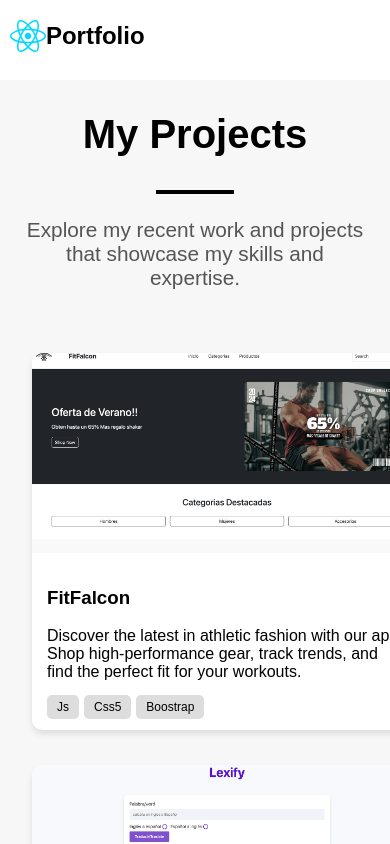
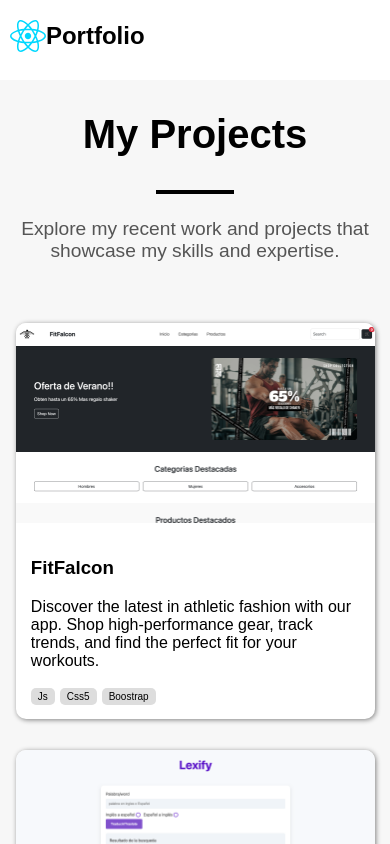
Before and after one commit to Julian-codee/Folio_React, a React (Vite) app: page /projects in a window 390 px wide. Shown: the top 844 px of the page. Built offline with nearby package versions, Linux system fonts and the light colour scheme.

Commit message:
Realizamos El responsive en MyProjects y sus componentes

```diff
--- a/src/assets/Styles/Cards.css
+++ b/src/assets/Styles/Cards.css
@@ -84,9 +84,66 @@
     margin-right: 5px;
 }
 
-/* Responsive: en pantallas pequeñas, las cartas se alinean en 1 columna */
-@media (max-width: 768px) {
+/*  Responsive Design */
+
+/*Tablets (1024px o menos) */
+@media screen and (max-width: 1024px) {
     .container {
-        grid-template-columns: repeat(1, 1fr); /* 1 columna en móviles */
+        grid-template-columns: repeat(2, 1fr);
+        gap: 20px;
+    }
+
+    .card {
+        width: 100%;
+    }
+
+    .card-img {
+        height: 180px;
     }
 }
+
+/*Móviles (768px o menos) */
+@media screen and (max-width: 768px) {
+    .container {
+        grid-template-columns: 1fr;
+        gap: 15px;
+    }
+
+    .card {
+        width: 90%;
+        margin: 0 auto;
+    }
+
+    .card-img {
+        height: 150px;
+    }
+
+    .btn {
+        padding: 5px 15px;
+        font-size: 14px;
+    }
+}
+
+/*Teléfonos pequeños (480px o menos) */
+@media screen and (max-width: 480px) {
+    .card {
+        width: 92%;
+        margin-left: -0.01rem;
+        margin-top: 1rem;
+        box-shadow: 1px 1px 5px gray;
+    }
+
+    .card-img {
+        height: 200px;
+    }
+
+    .btn {
+        padding: 5px 10px;
+        font-size: 12px;
+    }
+
+    .tags span {
+        font-size: 10px;
+        padding: 3px 7px;
+    }
+}
--- a/src/assets/Styles/Myprojects.css
+++ b/src/assets/Styles/Myprojects.css
@@ -21,7 +21,7 @@
   border: none;
   background-color: black;
 }
-.description {
+.descripttion {
   display: inline-block;
   width: 90%;
   margin-top: 1rem;
@@ -40,10 +40,56 @@
   margin: 0 auto;
 }
 
-/* Add media query for mobile */
-@media (max-width: 768px) {
+/*  Responsive Design */
+
+/* Tablet (1024px o menos) */
+@media screen and (max-width: 1024px) {
   .ContainerCard {
-    grid-template-columns: 1fr; /* 1 column for mobile */
-    padding: 2rem;
+    grid-template-columns: 1fr;
+    padding: 2rem 4rem;
+    gap: 25px;
+  }
+
+  .Project-title {
+    font-size: 2rem;
+  }
+
+  .descripttion {
+    font-size: 1.2rem;
+    width: 95%;
   }
 }
+
+/* Móvil (768px o menos) */
+@media screen and (max-width: 768px) {
+  .ContainerCard {
+    grid-template-columns: 1fr;
+    padding: 2rem;
+    gap: 20px;
+  }
+
+  .Project-title {
+    font-size: 1.8rem;
+    margin-top: 1.5rem;
+  }
+
+  hr {
+    width: 40%;
+  }
+}
+
+/*Teléfonos Pequeños (480px o menos) */
+@media screen and (max-width: 480px) {
+  .Project-title {
+    font-size: 1.5rem;
+    display: flex;
+    align-items: center;
+    justify-content: center;
+  }
+
+  .ContainerCard {
+    padding: 1rem;
+    gap: 15px;
+  }
+
+}
--- a/src/assets/components/Layouts/Main/Myprojects.jsx
+++ b/src/assets/components/Layouts/Main/Myprojects.jsx
@@ -50,7 +50,7 @@
         <div className="ContainerProject">
           <h2 className="Project-title">My Projects</h2>
           <hr className="divider" />
-          <p className="description">
+          <p className="descripttion">
             Explore my recent work and projects that showcase my skills and expertise.
           </p>
         </div>
```
